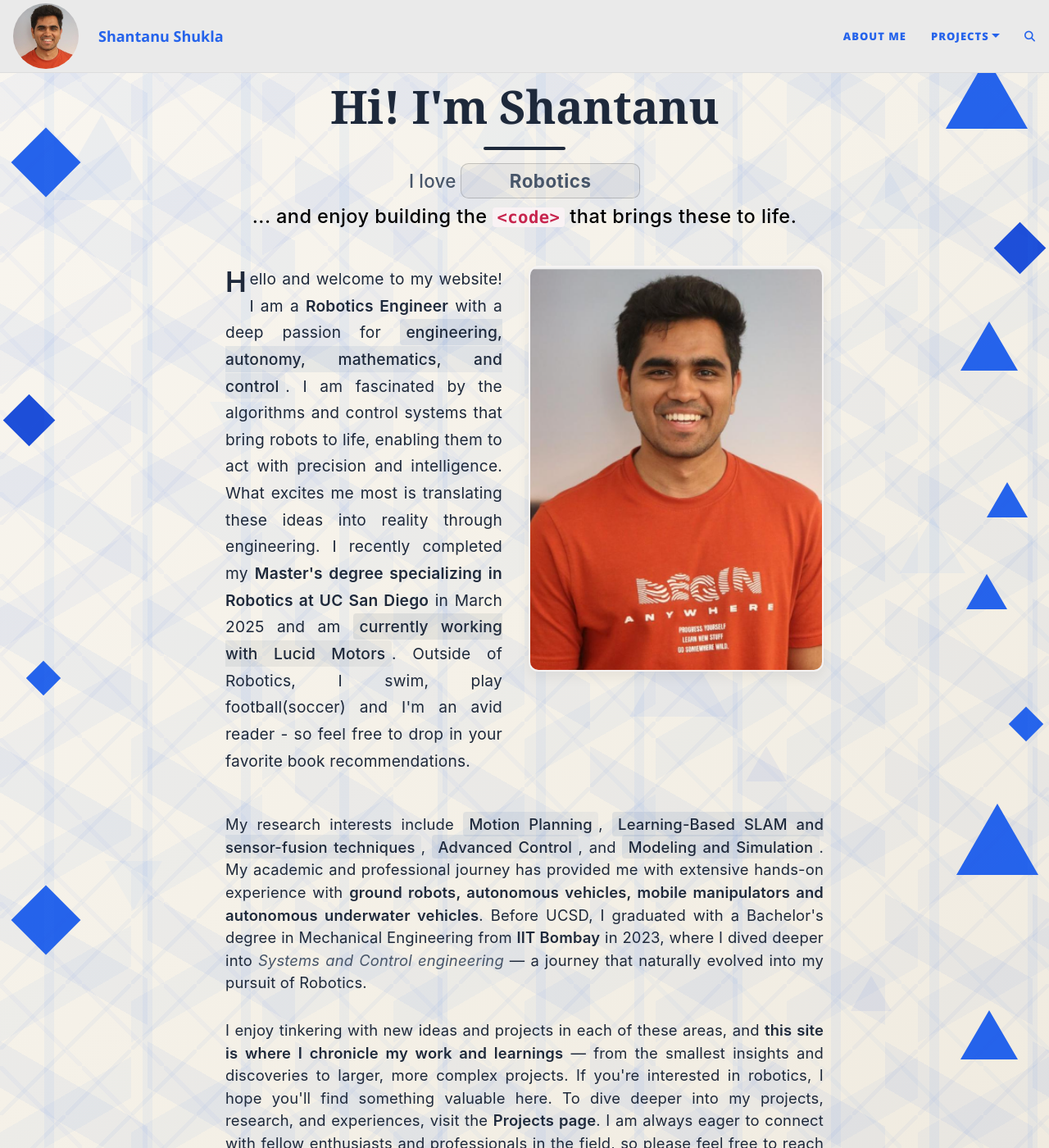
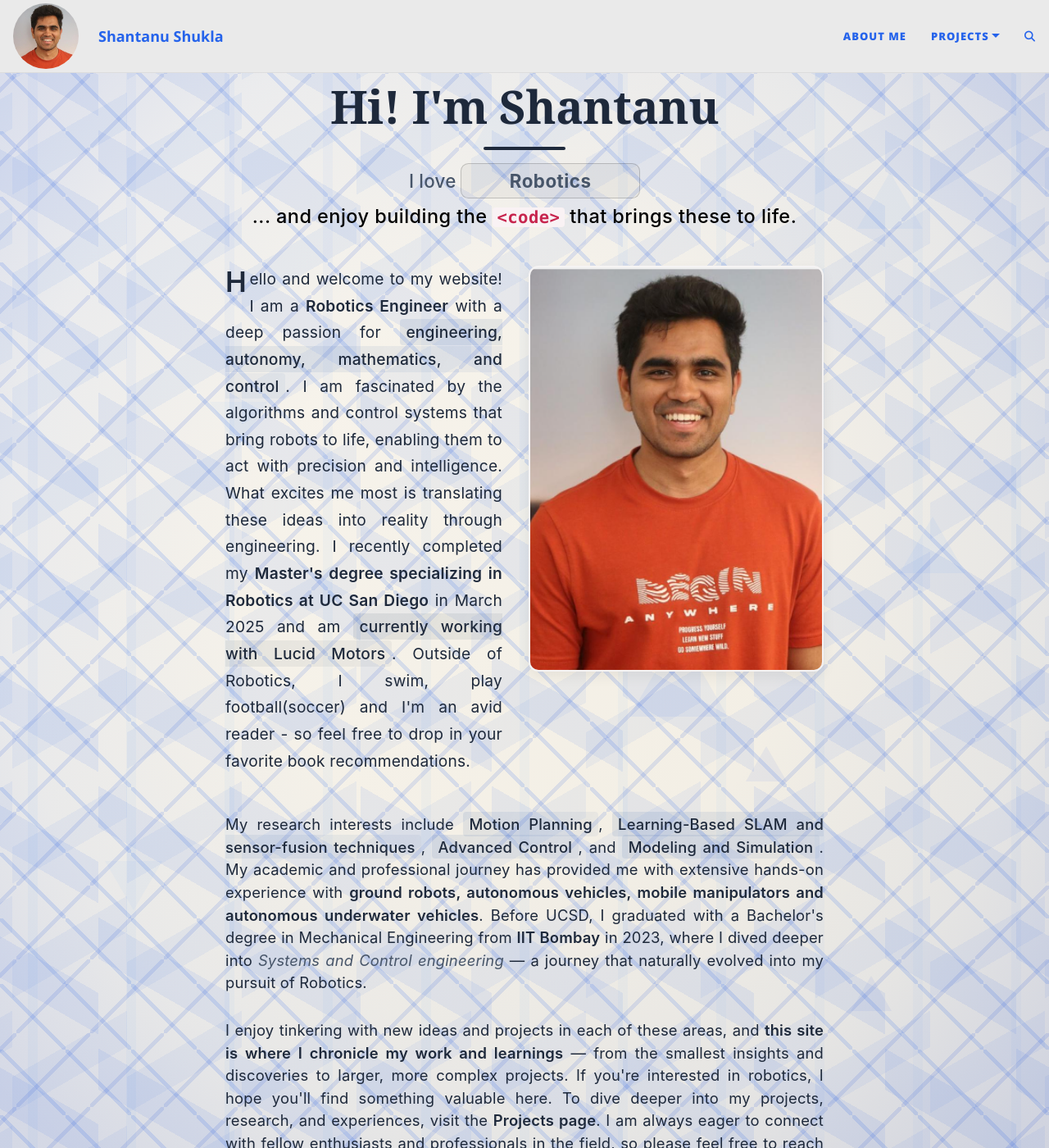
Before and after one commit to shantanusshukla/shantanusshukla.github.io, a Jekyll site: the page built from index.html, in a window 1280 px wide and 1400 px high. Shown: the whole window at 82% size. Built offline with Jekyll 4.4.1, drawn with Linux system fonts in a browser that asks for light colours; the list of posts is cut into pages by our own code; comment, search, counter and statistics services are not loaded.

Commit message:
Fix design again

```diff
--- a/_layouts/base.html
+++ b/_layouts/base.html
@@ -27,10 +27,9 @@ common-js:
 <body>
   {% include gtm_body.html %}
 
-  <!-- Professional Static Triangular Geometric Background -->
+  <!-- Professional Integrated Texture Background -->
   <div class="animated-background">
-    <!-- Strategic triangular accent elements - STATIC -->
-    <div class="triangle-accent triangle-large" style="top: 10%; left: 5%;"></div>
+    <!-- Subtle integrated triangular accent elements -->
     <div class="triangle-accent triangle-medium" style="top: 15%; right: 12%;"></div>
     <div class="triangle-accent triangle-small" style="top: 25%; left: 75%;"></div>
     <div class="triangle-accent triangle-inverted" style="top: 35%; left: 20%;"></div>
@@ -42,22 +41,6 @@ common-js:
 
     <div class="triangle-accent triangle-small" style="top: 85%; right: 15%;"></div>
     <div class="triangle-accent triangle-medium" style="top: 8%; left: 45%;"></div>
-
-    <!-- Bright Deep Blue Accent Panels - Only Triangles and Diamonds -->
-    <div class="bright-blue-panel panel-triangle-large" style="top: 5%; right: 2%;"></div>
-    <div class="bright-blue-panel panel-diamond-large" style="top: 12%; left: 2%;"></div>
-    <div class="bright-blue-panel panel-triangle-medium" style="top: 28%; right: 3%;"></div>
-    <div class="bright-blue-panel panel-diamond-medium" style="top: 35%; left: 1%;"></div>
-    <div class="bright-blue-panel panel-triangle-small" style="top: 50%; right: 4%;"></div>
-    <div class="bright-blue-panel panel-diamond-small" style="top: 58%; left: 3%;"></div>
-    <div class="bright-blue-panel panel-triangle-large" style="top: 70%; right: 1%;"></div>
-    <div class="bright-blue-panel panel-diamond-large" style="top: 78%; left: 2%;"></div>
-    <div class="bright-blue-panel panel-triangle-medium" style="top: 88%; right: 3%;"></div>
-
-    <!-- Right side accent elements -->
-    <div class="bright-blue-panel panel-diamond-medium" style="top: 20%; right: 1%;"></div>
-    <div class="bright-blue-panel panel-triangle-small" style="top: 42%; right: 2%;"></div>
-    <div class="bright-blue-panel panel-diamond-small" style="top: 62%; right: 1%;"></div>
   </div>
 
   {% include nav.html %}
--- a/assets/css/style.css
+++ b/assets/css/style.css
@@ -42,7 +42,7 @@ body {
   overflow: hidden;
 }
 
-/* Static Triangular Pattern Overlay - Simplified */
+/* Enhanced Gradient Texture Pattern - Integrated Design */
 .animated-background::before {
   content: '';
   position: absolute;
@@ -51,20 +51,31 @@ body {
   width: 100%;
   height: 100%;
   background-image:
-    /* Simple triangular pattern - STATIC */
-    linear-gradient(30deg, transparent 40%, rgba(37, 99, 235, 0.05) 40%, rgba(37, 99, 235, 0.05) 60%, transparent 60%),
-    linear-gradient(150deg, transparent 40%, rgba(37, 99, 235, 0.04) 40%, rgba(37, 99, 235, 0.04) 60%, transparent 60%),
-    linear-gradient(270deg, transparent 45%, rgba(59, 130, 246, 0.06) 45%, rgba(59, 130, 246, 0.06) 55%, transparent 55%),
-    /* Diamond pattern overlay */
-    linear-gradient(45deg, transparent 48%, rgba(37, 99, 235, 0.03) 48%, rgba(37, 99, 235, 0.03) 52%, transparent 52%),
-    linear-gradient(135deg, transparent 48%, rgba(29, 78, 216, 0.04) 48%, rgba(29, 78, 216, 0.04) 52%, transparent 52%);
+    /* Radial edge-darkening overlay for beautiful gradient flow */
+    radial-gradient(ellipse at center, transparent 35%, rgba(37, 99, 235, 0.06) 70%, rgba(29, 78, 216, 0.15) 95%),
+    /* Darker diamond pattern for edges */
+    linear-gradient(45deg, transparent 48%, rgba(37, 99, 235, 0.15) 48%, rgba(37, 99, 235, 0.15) 52%, transparent 52%),
+    linear-gradient(135deg, transparent 48%, rgba(29, 78, 216, 0.12) 48%, rgba(29, 78, 216, 0.12) 52%, transparent 52%),
+    /* Medium intensity triangular pattern */
+    linear-gradient(30deg, transparent 40%, rgba(37, 99, 235, 0.08) 40%, rgba(37, 99, 235, 0.08) 60%, transparent 60%),
+    linear-gradient(150deg, transparent 40%, rgba(37, 99, 235, 0.06) 40%, rgba(37, 99, 235, 0.06) 60%, transparent 60%),
+    /* Lighter criss-cross lines */
+    linear-gradient(270deg, transparent 45%, rgba(59, 130, 246, 0.04) 45%, rgba(59, 130, 246, 0.04) 55%, transparent 55%);
   background-size:
-    180px 180px,
-    160px 160px,
-    120px 120px,
-    100px 100px,
-    80px 80px;
-  /* NO ANIMATION - COMPLETELY STATIC */
+    100% 100%,    /* Full screen radial overlay */
+    80px 80px,    /* Darker diamonds - smaller, more concentrated */
+    90px 90px,    /* Medium diamonds */
+    160px 160px,  /* Medium triangular */
+    140px 140px,  /* Medium triangular */
+    120px 120px;  /* Lighter lines */
+  /* Create gradient effect - darker towards edges */
+  background-position:
+    center,     /* Center the radial gradient */
+    0% 0%,      /* Diamonds concentrated on left */
+    100% 0%,    /* Diamonds on right */
+    25% 25%,    /* Triangular spread */
+    75% 75%,    /* Triangular spread */
+    50% 50%;    /* Lines centered */
 }
 
 /* Subtle geometric accent elements */
```
